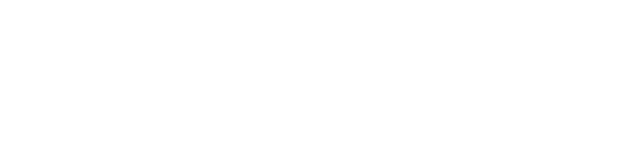
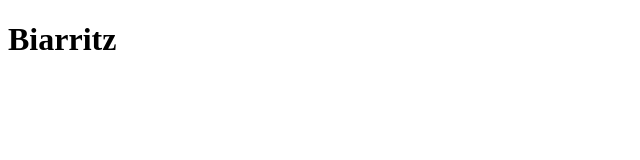
Before and after one commit to Jean-Noel-Esc/helloWorld, a plain HTML site: page index.html in a window 1280 px wide. Shown: the whole page, without its empty margins (0-640 px from the left). Drawn offline with Linux system fonts and the light colour scheme.

Commit message:
update index.html 2
add a h1

```diff
--- a/index.html
+++ b/index.html
@@ -6,6 +6,7 @@
 
   </head>
   <body>
+    <h1>Biarritz<h1>
 
   </body>
 </html>
```
